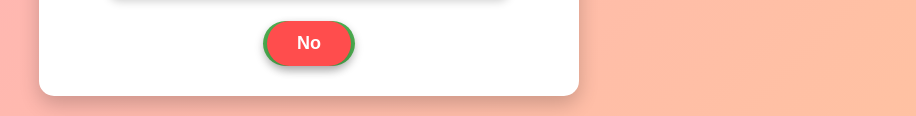
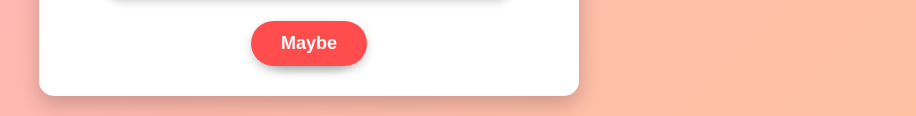
Before and after one commit to TylerJ20/smilemore, a plain HTML site: page index.html in a window 1280 px wide. Shown: the part 552-668 px from the top of the page, without its empty margins (331-1247 px from the left). Drawn offline with Linux system fonts and the light colour scheme.

Commit message:
Update index.html

```diff
--- a/index.html
+++ b/index.html
@@ -12,7 +12,7 @@
   <img class="gif" alt="gif" src="https://media.giphy.com/media/yrhhmre5fN2PtRujfo/giphy.gif?cid=ecf05e47pnn23zpj00pzq7irkqtluaoshpy6m0zz8vpa83b1&ep=v1_gifs_search&rid=giphy.gif&ct=g" />
   <div class="btn-group">
     <button class="yes-btn">Yes</button>
-    <button class="no-btn">No</button>
+    <button class="no-btn">Maybe</button>
   </div>
 </div>
 <script src="script.js"></script>
```
